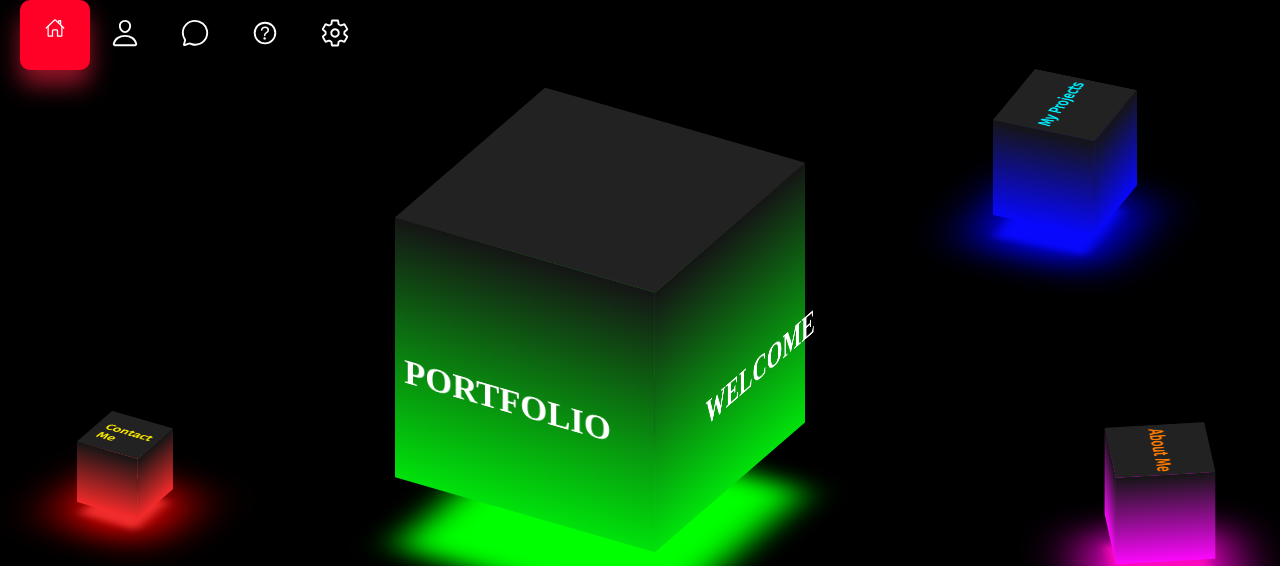
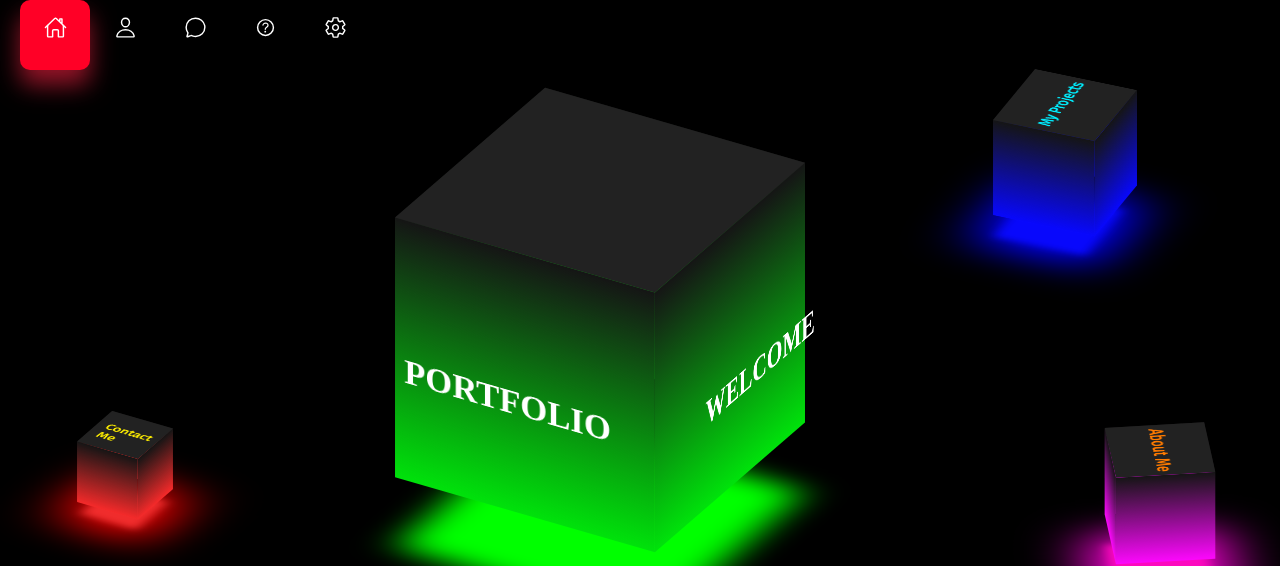
Before and after one commit to imNilabja/myPortfolio.github.io, a plain HTML site: page index.html in a window 1280 px wide. Shown: the top 566 px of the page. Drawn offline with nearby package versions, Linux system fonts and the light colour scheme; a web font is replaced by a local one.

Commit message:
navigation change

```diff
--- a/index.html
+++ b/index.html
@@ -11,14 +11,14 @@
 
 <body>
     <div class="hamburger">
-        <img class="ham" src="ham.png" alt="" width="23">
+        <img class="ham" src="ham.png" alt="" width="50">
         <img class="cross" src="cross.png" alt="" width="20">
     </div>
     <div class="navigation">
         <ul>
             <li class="list active">
                 <a href="/index.html">
-                    <span class="icon">
+                    <span class="icon1">
                         <ion-icon name="home-outline"></ion-icon>
                     </span>
                     <span class="text">Home</span>
@@ -26,7 +26,7 @@
             </li>
             <li class="list">
                 <a href="#">
-                    <span class="icon">
+                    <span class="icon2">
                         <ion-icon name="person-outline"></ion-icon>
                     </span>
                     <span class="text">Profile</span>
@@ -34,7 +34,7 @@
             </li>
             <li class="list">
                 <a href="#">
-                    <span class="icon">
+                    <span class="icon3">
                         <ion-icon name="chatbubble-outline"></ion-icon>
                     </span>
                     <span class="text">Message</span>
@@ -42,7 +42,7 @@
             </li>
             <li class="list">
                 <a href="/contact.html">
-                    <span class="icon">
+                    <span class="icon4">
                         <ion-icon name="help-circle-outline"></ion-icon>
                     </span>
                     <span class="text">Help</span>
@@ -50,7 +50,7 @@
             </li>
             <li class="list">
                 <a href="#">
-                    <span class="icon">
+                    <span class="icon5">
                         <ion-icon name="settings-outline"></ion-icon>
                     </span>
                     <span class="text">Settings</span>
--- a/styles.css
+++ b/styles.css
@@ -43,11 +43,44 @@
 
 }
 
-.navigation ul li a .icon{
+.navigation ul li a .icon1{
     position: relative;
     line-height: 75px;
     transition: 0.5s;
-    font-size: 30px;
+    font-size: 23px;
+    top: -6px;
+}
+
+.navigation ul li a .icon2 {
+    position: relative;
+    line-height: 75px;
+    transition: 0.5s;
+    font-size: 23px;
+    top: -6px;
+}
+
+.navigation ul li a .icon3{
+    position: relative;
+    line-height: 75px;
+    transition: 0.5s;
+    font-size: 23px;
+    top: -6px;
+}
+
+.navigation ul li a .icon4{
+    position: relative;
+    line-height: 75px;
+    transition: 0.5s;
+    font-size: 23px;
+    top: -6px;
+}
+
+.navigation ul li a .icon5{
+    position: relative;
+    line-height: 75px;
+    transition: 0.5s;
+    font-size: 23px;
+    top: -6px;
 }
 
 .navigation ul li.active a .icon{
@@ -544,8 +577,8 @@ box-shadow: 0 0 60px 20px rgb(255, 0, 221);
 .hamburger {
     position: absolute;
     cursor: pointer;
-    top: 10px;
-    left: 10px;
+    top: 400px;
+    left: 100px;
 }
 
 .cross{
```
